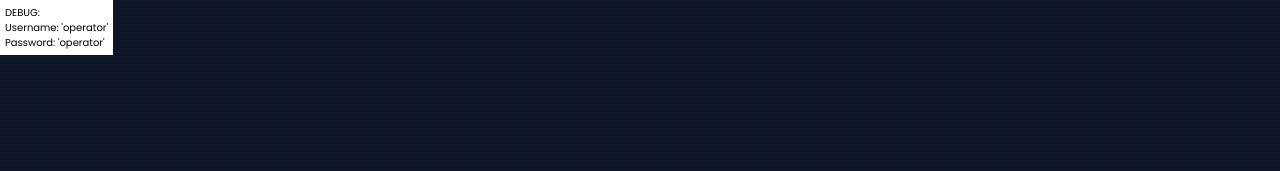
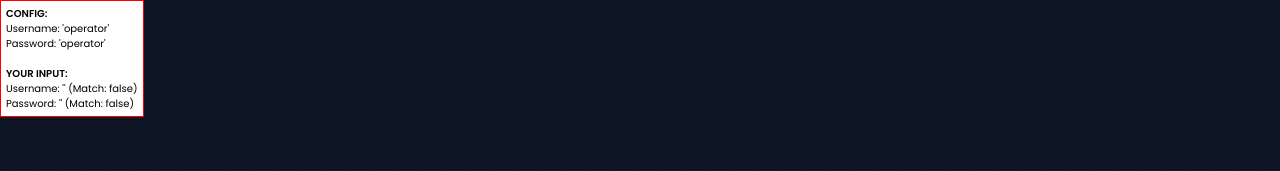
Before and after one commit to TheNextDataExpert/monitoring-radiation-genai, a plain HTML site: page index.html in a window 1280 px wide. Shown: the top 171 px of the page. Drawn offline with nearby package versions, Linux system fonts and the light colour scheme.

Commit message:
feat: Enhance debug info to show live input

```diff
--- a/index.html
+++ b/index.html
@@ -377,13 +377,30 @@
     <script>
     document.addEventListener('DOMContentLoaded', (event) => {
         const debugInfo = document.createElement('div');
-        debugInfo.style.cssText = 'position:fixed; top:0; left:0; background:white; color:black; padding:5px; font-size:10px; z-index:9999;';
-        try {
-            debugInfo.innerHTML = `DEBUG:<br>Username: '${USERNAME}'<br>Password: '${PASSWORD}'`;
-        } catch (e) {
-            debugInfo.innerHTML = 'DEBUG: config.js variables not loaded!';
+        debugInfo.style.cssText = 'position:fixed; top:0; left:0; background:white; color:black; padding:5px; font-size:10px; z-index:9999; border: 1px solid red;';
+        const usernameInput = document.getElementById('username');
+        const passwordInput = document.getElementById('password');
+
+        function updateDebugInfo() {
+            const u_input = usernameInput.value;
+            const p_input = passwordInput.value;
+            try {
+                const u_match = u_input === USERNAME;
+                const p_match = p_input === PASSWORD;
+                debugInfo.innerHTML = `<b>CONFIG:</b><br>Username: '${USERNAME}'<br>Password: '${PASSWORD}'<br><br><b>YOUR INPUT:</b><br>Username: '${u_input}' (Match: ${u_match})<br>Password: '${p_input}' (Match: ${p_match})`;
+            } catch (e) {
+                debugInfo.innerHTML = 'DEBUG: config.js variables not loaded!';
+            }
         }
+
+        if (usernameInput && passwordInput) {
+            usernameInput.addEventListener('input', updateDebugInfo);
+            passwordInput.addEventListener('input', updateDebugInfo);
+        }
+
         document.body.appendChild(debugInfo);
+        // Initial call needs to be delayed slightly to ensure page is rendered
+        setTimeout(updateDebugInfo, 100);
     });
     </script>
 </body>
```
